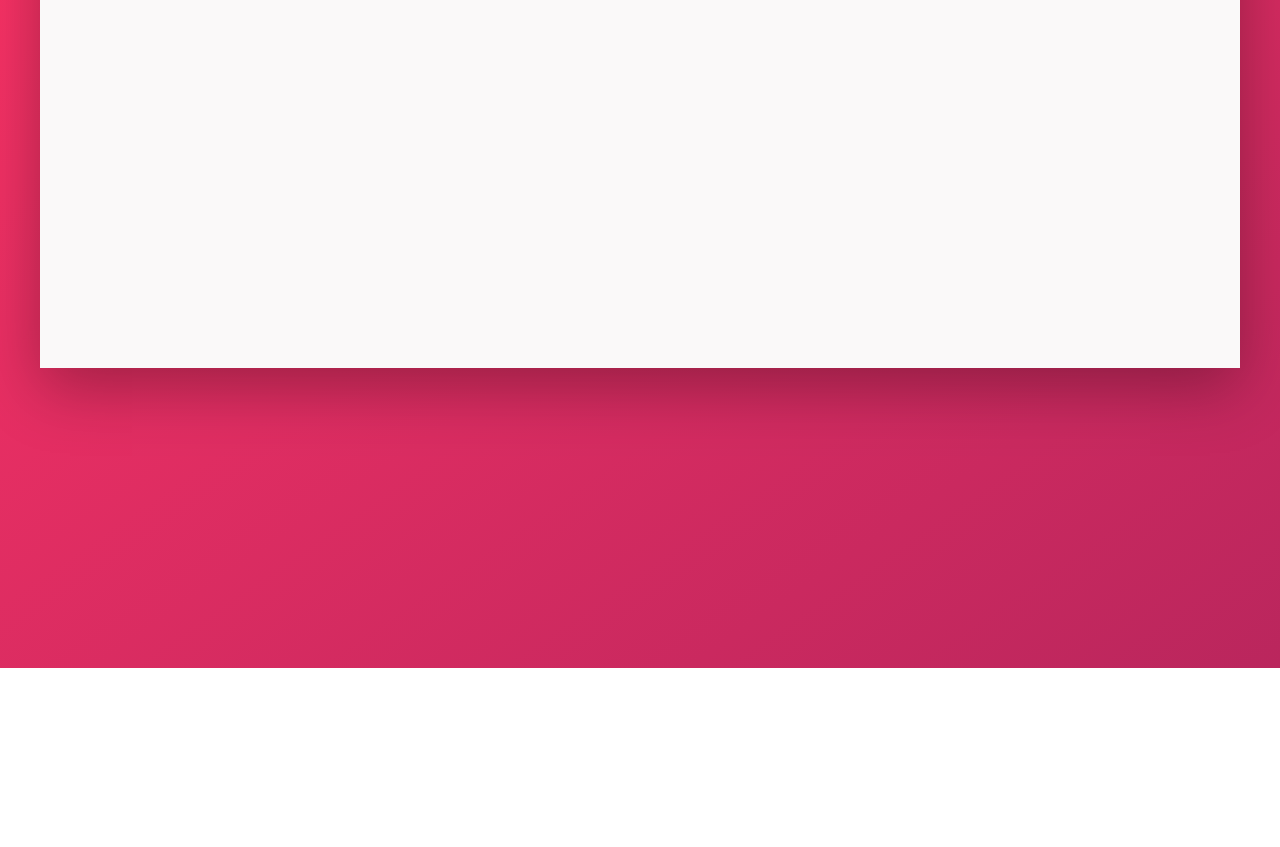
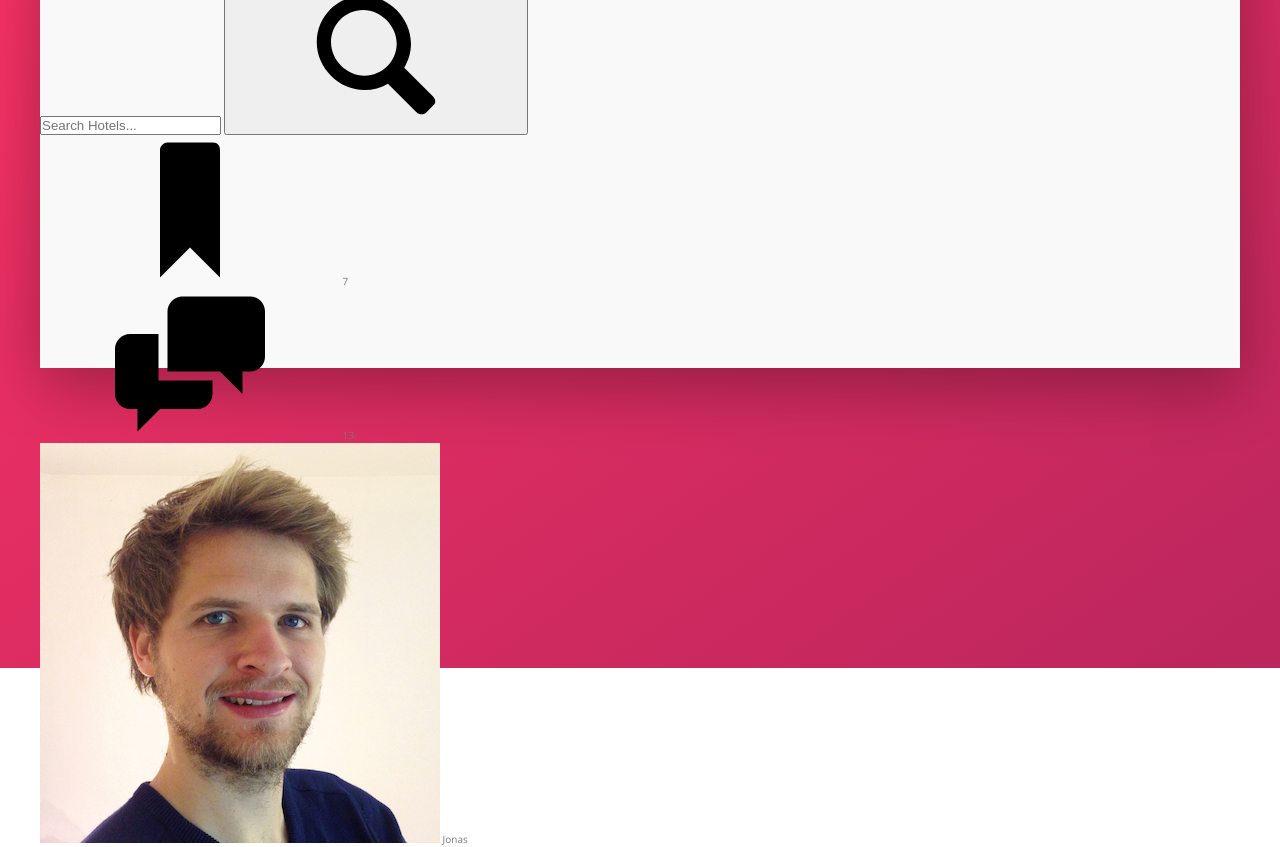
Before and after one commit to clementschris/trillo-project, a website: page index.html in a window 1280 px wide. Shown: the part 212-1059 px from the top of the page. Before the commit the page ends 880 px from the top, so only its background shows below. Drawn offline with nearby package versions, Linux system fonts and the light colour scheme.

Commit message:
navbar code added

```diff
--- a/index.html
+++ b/index.html
@@ -17,8 +17,34 @@
 
                 <form action="#" class="search">
                     <input type="text" class="search__input" placeholder="Search Hotels...">
+                    <button class="search__button">
+                        <svg class="search__icon">
+                            <use xlink:href="img/sprite.svg#icon-magnifying-glass"></use>
+                        </svg>
+                    </button>
                 </form>
+
+                <nav class="user-nav">
+                    <div class="user-nav__icon-box">
+                        <svg class="user-nav__icon">
+                            <use xlink:href="img/sprite.svg#icon-bookmark"></use>
+                        </svg>
+                        <span class="user-nav__notification">7</span>
+                    </div>
+                    <div class="user-nav__icon-box">
+                        <svg class="user-nav__icon">
+                            <use xlink:href="img/sprite.svg#icon-chat"></use>
+                        </svg>
+                        <span class="user-nav__notification">13</span>
+                    </div>
+                    <div class="user-nav__user">
+                        <img src="img/user.jpg" alt="User photo" class="user-nav__user-photo">
+                        <span class="user-nav__user-name">Jonas</span>
+                    </div>
+                </nav>
             </header>
+
+
             <div class="content">
                 <nav class="sidebar">
                     Navigation
```
